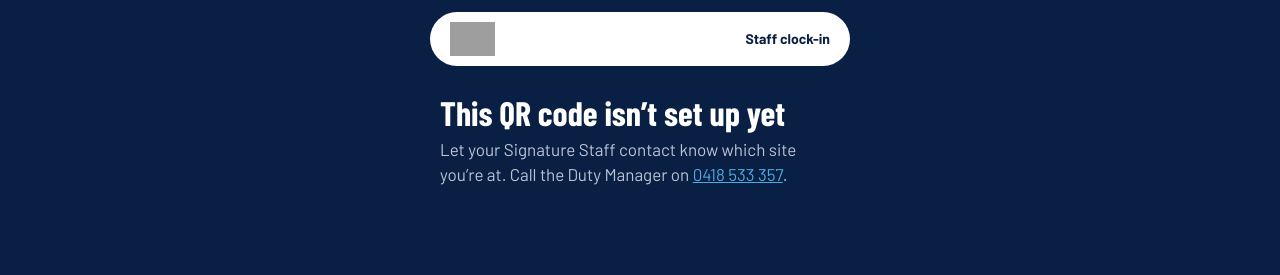
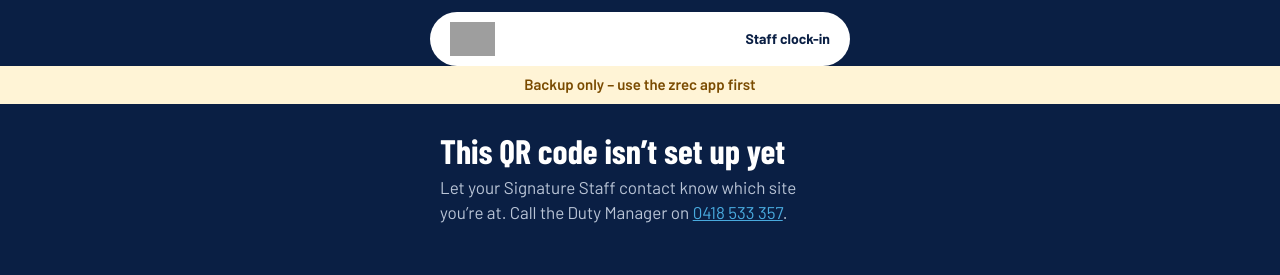
Before and after one commit to SignatureStaff/clock, a plain HTML site: page index.html in a window 1280 px wide. Drawn offline with nearby package versions, Linux system fonts and the light colour scheme; grey boxes are pictures that could not be loaded; a web font is replaced by a local one.

Commit message:
Add backup-only notice

```diff
--- a/index.html
+++ b/index.html
@@ -111,6 +111,7 @@
 </head>
 <body>
 <header class="brandbar"><img src="https://app.signaturestaff.com.au/wp-content/uploads/2026/03/Signature-Staff-Logo-300x70.png" alt="Signature Staff" id="brandLogo"><span>Staff clock-in</span></header>
+<div class="backup-note" style="background:#FFF4D6;color:#7A4B00;text-align:center;font-weight:600;padding:8px 12px;font-size:15px">Backup only – use the zrec app first</div>
 <main>
 
   <!-- Unknown site -->
```
